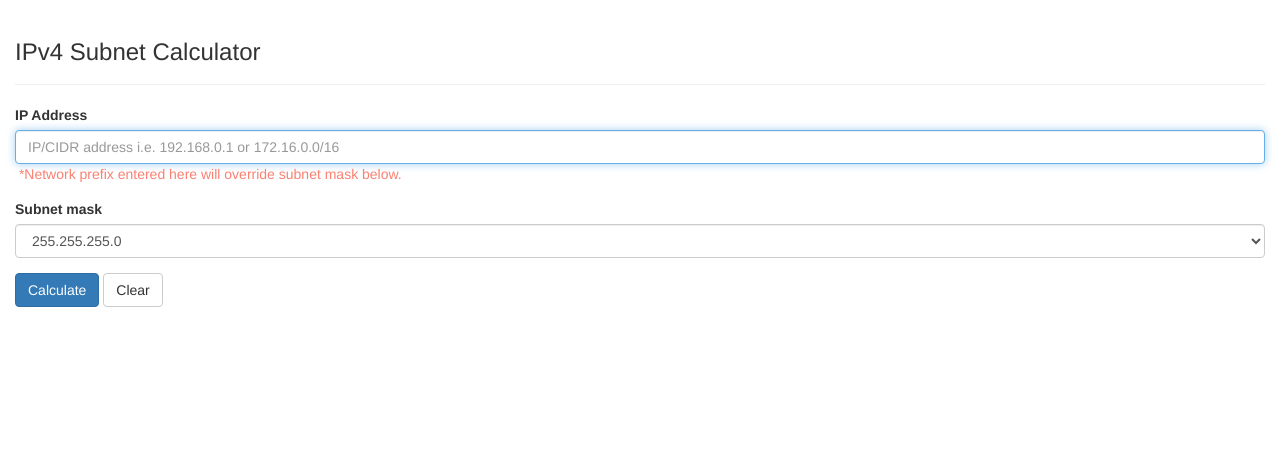
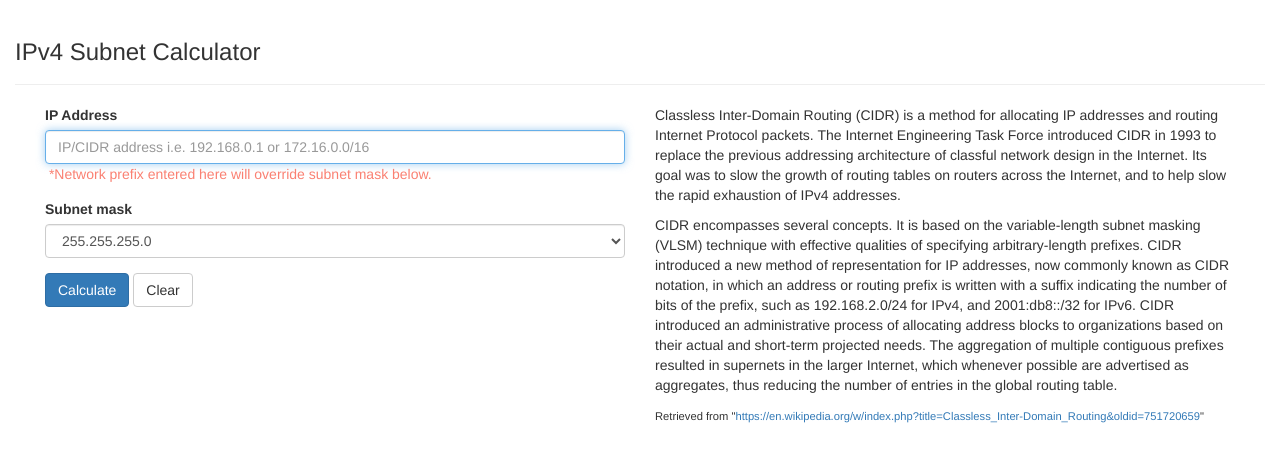
Before and after one commit to pakornchu/subnetcalc, a Django app: template web/templates/index.html in a window 1280 px wide. Shown: the part 51-515 px from the top of the page. Run offline with Django 3.2, Linux system fonts and the light colour scheme; the template is opened without the code that fills it, so the values that code supplies are empty; some libraries are stand-ins or nearby versions.

Commit message:
added technical explanation

```diff
--- a/web/templates/index.html
+++ b/web/templates/index.html
@@ -15,6 +15,7 @@
 	}
 
 	function submitV4() {
+		$('#note').empty();
 		$('#output').empty();
 		var ipaddr = $('#ipaddr').val();
 		var csrf = $('input[name=csrfmiddlewaretoken]').val();
@@ -69,14 +70,15 @@
 <div class="page-header">
 	<h3>IPv4 Subnet Calculator</h3>
 </div>
-	<p>
 	{% csrf_token %}
+<div class="container-fluid">
+	<div class="col-sm-6">
 		<div class="form-group">
 			<label class="control-label">IP Address </label>
 			<input type="text" name="i" id="ipaddr" class="form-control" placeholder="IP/CIDR address i.e. 192.168.0.1 or 172.16.0.0/16" required autofocus>
 			<span style="color:salmon;">&nbsp;*Network prefix entered here will override subnet mask below.</span>
 		</div>
-	<input type="hidden" name="itype" value="cidr4">
+
 		<div class="form-group">
 		<label class="control-label" id="subnet">Subnet mask</label>
 		<select name="netmask" class="form-control" id="netmask">
@@ -116,7 +118,18 @@
 		</div>
 
 	<button type="button" class="btn btn-primary" onClick="submitV4();">Calculate</button> <button type="button" class="btn btn-default" onClick="clearform();">Clear</button>
+
+	</div>
+	<div class="col-sm-6" id="note">
+		<p>
+		Classless Inter-Domain Routing (CIDR) is a method for allocating IP addresses and routing Internet Protocol packets. The Internet Engineering Task Force introduced CIDR in 1993 to replace the previous addressing architecture of classful network design in the Internet. Its goal was to slow the growth of routing tables on routers across the Internet, and to help slow the rapid exhaustion of IPv4 addresses.
+		</p><p>
+		CIDR encompasses several concepts. It is based on the variable-length subnet masking (VLSM) technique with effective qualities of specifying arbitrary-length prefixes. CIDR introduced a new method of representation for IP addresses, now commonly known as CIDR notation, in which an address or routing prefix is written with a suffix indicating the number of bits of the prefix, such as 192.168.2.0/24 for IPv4, and 2001:db8::/32 for IPv6. CIDR introduced an administrative process of allocating address blocks to organizations based on their actual and short-term projected needs. The aggregation of multiple contiguous prefixes resulted in supernets in the larger Internet, which whenever possible are advertised as aggregates, thus reducing the number of entries in the global routing table.
 		</p>
+		<span style="font-size:0.8em;">Retrieved from "<a href="https://en.wikipedia.org/w/index.php?title=Classless_Inter-Domain_Routing&oldid=751720659">https://en.wikipedia.org/w/index.php?title=Classless_Inter-Domain_Routing&oldid=751720659</a>" </span>
+	</div>
+</div>
+<br /><br />
 	<div id="output">
 	</div>
 {% endblock %}
```
Lines whose indentation alone changed are shown as unchanged.
